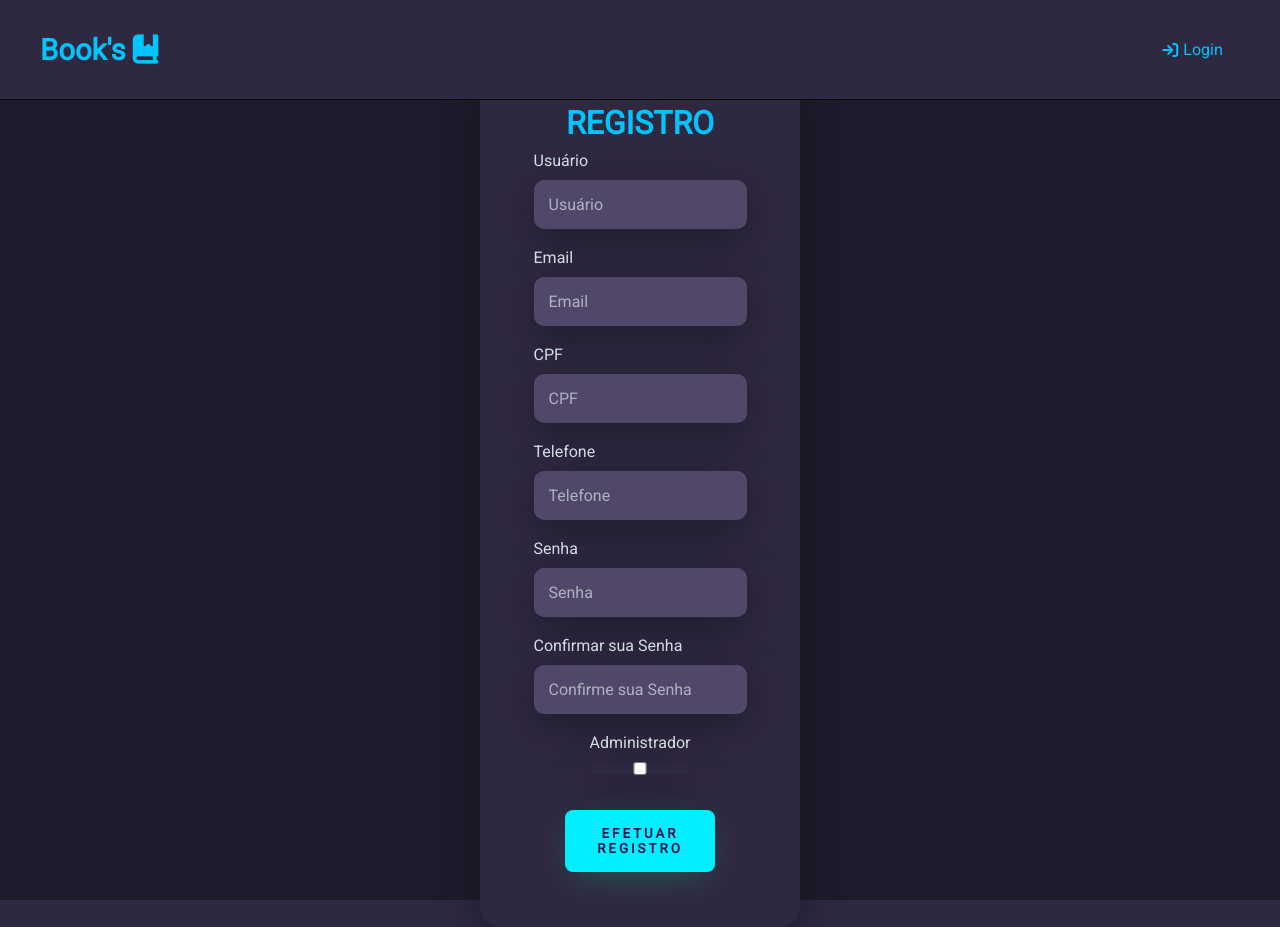
After one commit to ArthurVieiraaa/livroProjetoInt, a PHP site: page /registro.html in a window 1280 px wide. The commit adds this page. Run offline with PHP 8.4, Linux system fonts and the light colour scheme; some libraries are stand-ins or nearby versions.

Commit message:
PagRegistroLink

```diff
--- a/assets/javascript/global.js
+++ b/assets/javascript/global.js
@@ -17,7 +17,7 @@ const books = [
         text: 'Endurance',
         img: 'https://images-na.ssl-images-amazon.com/images/I/51Entnc8cUL._SX441_BO1,204,203,200_.jpg',
         button: 'Comprar',
-        link: '../../pagLivros/endurance.html',
+        link: 'endurance.html',
         type: 'line-01'
     },
 
--- a/assets/style/estilo.css
+++ b/assets/style/estilo.css
@@ -51,8 +51,17 @@ body{
 	align-items: center;
 }
 
+.main-registro{
+	width: 100vw;
+	height: 100vh;
+	background: #201b2c;
+	display: flex;
+	justify-content: center;
+	align-items: center;
+}
+
 .left-login{
-	width: 50vw;
+	width: 150vw;
 	height: 100vh;
 	display: flex;
 	justify-items: center;
@@ -67,7 +76,7 @@ body{
 }
 
 .right-login{
-	width: 50vw;
+	width: 100vw;
 	height: 100vh;
 	display: flex;
 	justify-items: center;
@@ -75,7 +84,19 @@ body{
 }
 
 .card-login{
-	width: 60%;
+	width: 45%;
+	display: flex;
+	justify-items: center;
+	align-items: center;
+	flex-direction: column;
+	padding: 30px 35px;
+	background: #2f2841;
+	border-radius: 20px;
+	box-shadow: 0px 10px 40px #00000056;
+}
+
+.card-registro{
+	width: 25%;
 	display: flex;
 	justify-items: center;
 	align-items: center;
@@ -89,10 +110,24 @@ body{
 .card-login > h1 {
 	color: #00c3ff;
 	font-weight: 800;
-	margin: 0;
+	margin: 10px;
+}
+
+.card-registro > h1 {
+	color: #00c3ff;
+	font-weight: 800;
+	margin: 10px;
 }
 
 .textfield{
+	display: flex;
+	flex-direction: column;
+	align-items: flex-start;
+	justify-content: center;
+	margin: 10px 0px;
+}
+
+.textofield{
 	display: flex;
 	flex-direction: column;
 	align-items: flex-start;
@@ -113,7 +148,25 @@ body{
 	box-sizing: border-box;
 }
 
+.textofield > input {
+	width: 100%;
+	border: none;
+	border-radius: 10px;
+	padding: 15px;
+	background: #514869;
+	color: #f0ffffde;
+	font-size: 12pt;
+	box-shadow: 0px 10px 40px #00000056;
+	outline: none;
+	box-sizing: border-box;
+}
+
 .textfield > label {
+	color: #f0ffffde;
+	margin-bottom: 10px;
+}
+
+.textofield > label {
 	color: #f0ffffde;
 	margin-bottom: 10px;
 }
@@ -122,8 +175,28 @@ body{
 	color: #f0ffff94;
 }
 
+.textofield > input::placeholder{
+	color: #f0ffff94;
+}
+
 .btn-login{
-	width: 100%;
+	width: 65%;
+	padding: 16px 0px;
+	margin: 25px;
+	border: none;
+	border-radius: 8px;
+	outline: 0px;
+	text-transform: uppercase;
+	font-weight: 800;
+	letter-spacing: 3px;
+	color: #2b134b;
+	background: rgb(0, 238, 255);
+	cursor: pointer;
+	box-shadow: 0px 10px 40px -12px #00ff8052;
+}
+
+.btn-registro{
+	width: 60%;
 	padding: 16px 0px;
 	margin: 25px;
 	border: none;
--- /dev/null
+++ b/registro.html
@@ -0,0 +1,68 @@
+<!DOCTYPE html>
+<html lang="en">
+<head>
+    <meta charset="UTF-8">
+    <meta http-equiv="X-UA-Compatible" content="IE=edge">
+    <meta name="viewport" content="width=device-width, initial-scale=1.0">
+    <link rel="stylesheet" href="assets/style/estilo.css">
+    <link rel="stylesheet" href="https://cdnjs.cloudflare.com/ajax/libs/font-awesome/6.1.1/css/all.min.css">
+	<link rel="shortcut icon" href="imgs/logoicon.png" type="image/x-icon">
+    <meta name="viewport" content="width=device-width, initial-scale=1.0">
+    <title>Bem Vindo</title>
+</head>
+<body>
+    <nav class="rf3siq6p3t">
+        <div class="rf3siq6p3t-container">
+            <div class="rf3siq6p3t-logo">
+                <a href="login.html">
+                    <h3>Book's <i class="fa-solid fa-book-bookmark"></i></h3>
+                </a>
+            </div>
+            <div class="rf3siq6p3t-toggle" id="ui5r6qlhla">
+                <span class="u0hpid7tli"></span>
+                <span class="u0hpid7tli"></span>
+                <span class="u0hpid7tli"></span>
+            </div>
+            <ul class="rf3siq6p3t-menu">
+                <li class="rf3siq6p3t-item">
+                    <a href="login.html" class="rf3siq6p3t-links active"><i class="fa-solid fa-arrow-right-to-bracket"></i>Login</a>
+                </li>
+            </ul>
+        </div>
+    </nav>
+    <div class="main-registro">
+        <div class="card-registro">
+            <h1>REGISTRO</h1>
+            <div class="textofield">
+                <label for="usuario">Usuário</label>
+                <input type="text" name="usuario" placeholder="Usuário">
+            </div>
+            <div class="textofield">
+                <label for="email">Email</label>
+                <input type="text" name="email" placeholder="Email">
+            </div>
+            <div class="textofield">
+                <label for="cpf">CPF</label>
+                <input type="text" name="cpf" placeholder="CPF">
+            </div>
+            <div class="textofield">
+                <label for="telefone">Telefone</label>
+                <input type="text" name="telefone" placeholder="Telefone">
+            </div>
+            <div class="textofield">
+                <label for="senha">Senha</label>
+                <input type="password" name="senha" placeholder="Senha">
+            </div>
+            <div class="textofield">
+                <label for="senhaconf">Confirmar sua Senha</label>
+                <input type="password" name="senhaconf" placeholder="Confirme sua Senha">
+            </div>
+            <div class="textofield">
+                <label for="adm">Administrador</label>
+                <input type="checkbox" name="adm" placeholder="">
+            </div>
+            <button class="btn-registro">Efetuar Registro</button>
+        </div>
+    </div>
+</body>
+</html>
```
Also changed, not shown: login.html (+4 -3 lines), endurance.html (renamed from pagLivros/endurance.html).
